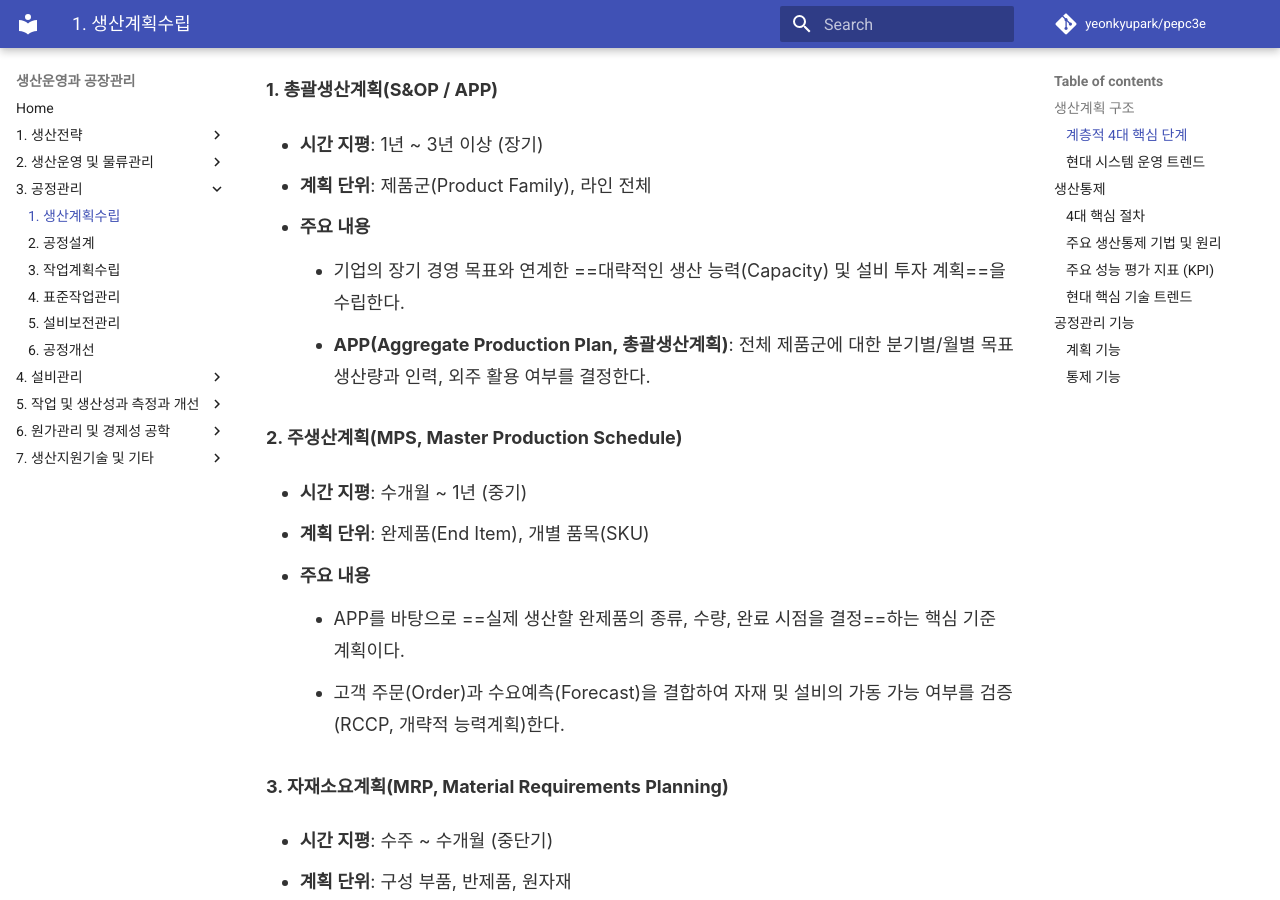
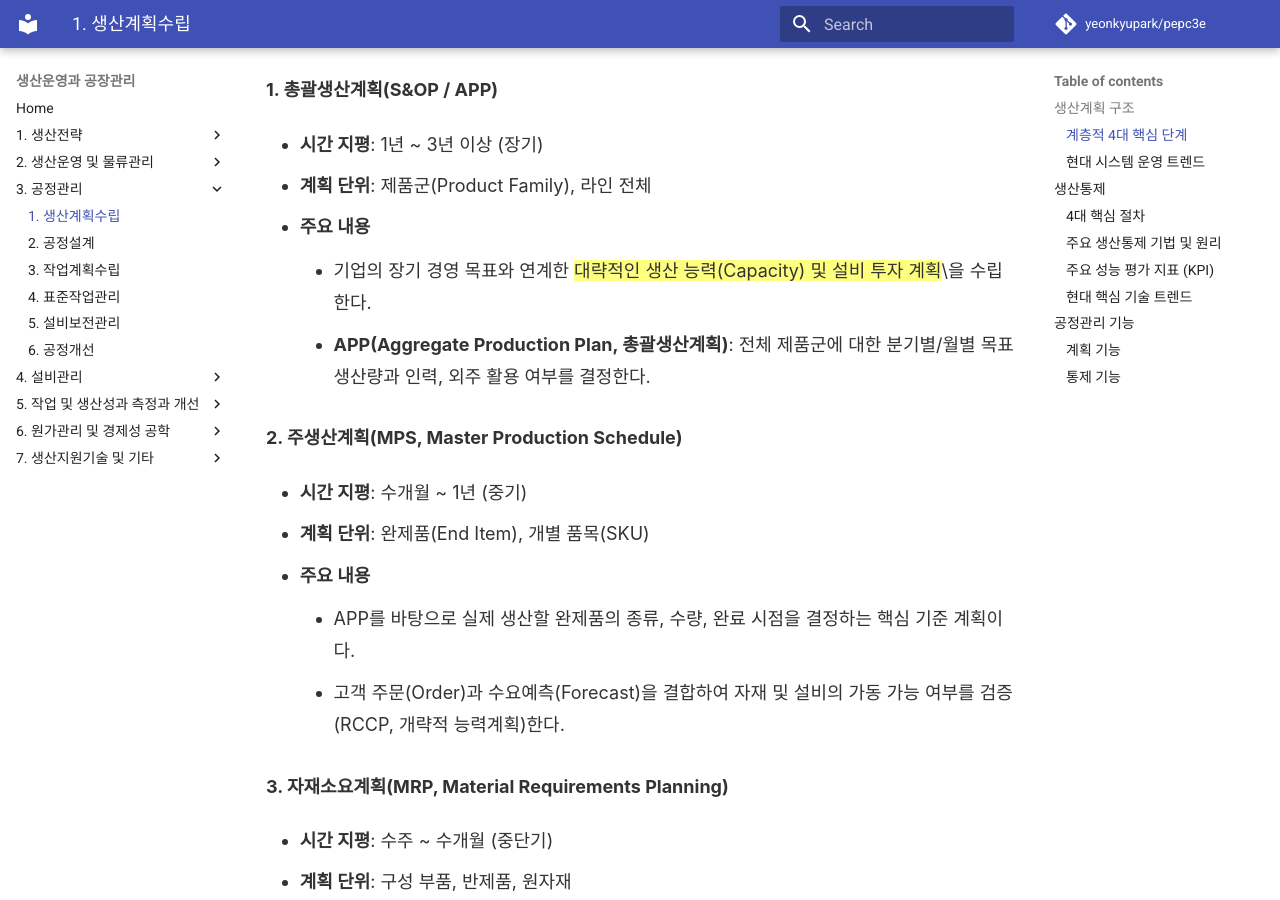
Before and after one commit to yeonkyupark/pepc3e, an MkDocs documentation site: the page built from docs/0301_production_planning.md, in a window 1280 px wide and 900 px high, scrolled down 1627 px. Built offline with MkDocs 1.6.1 and Material for MkDocs 9.7.7, drawn with Linux system fonts in a browser that asks for light colours; comment, search, counter and statistics services are not loaded; some of the changed text lies outside the part shown.

```diff
--- a/docs/0301_production_planning.md
+++ b/docs/0301_production_planning.md
@@ -38,7 +38,7 @@ flowchart TD
 * **시간 지평**: 1년 ~ 3년 이상 (장기)
 * **계획 단위**: 제품군(Product Family), 라인 전체
 * **주요 내용**
-    * 기업의 장기 경영 목표와 연계한 ==대략적인 생산 능력(Capacity) 및 설비 투자 계획==을 수립한다.
+    * 기업의 장기 경영 목표와 연계한 ==대략적인 생산 능력(Capacity) 및 설비 투자 계획==\을 수립한다.
     * **APP(Aggregate Production Plan, 총괄생산계획)**: 전체 제품군에 대한 분기별/월별 목표 생산량과 인력, 외주 활용 여부를 결정한다.
 
 **2. 주생산계획(MPS, Master Production Schedule)**
@@ -46,7 +46,7 @@ flowchart TD
 * **시간 지평**: 수개월 ~ 1년 (중기)
 * **계획 단위**: 완제품(End Item), 개별 품목(SKU)
 * **주요 내용**
-    * APP를 바탕으로 ==실제 생산할 완제품의 종류, 수량, 완료 시점을 결정==하는 핵심 기준 계획이다.
+    * APP를 바탕으로 실제 생산할 완제품의 종류, 수량, 완료 시점을 결정하는 핵심 기준 계획이다.
     * 고객 주문(Order)과 수요예측(Forecast)을 결합하여 자재 및 설비의 가동 가능 여부를 검증(RCCP, 개략적 능력계획)한다.
 
 **3. 자재소요계획(MRP, Material Requirements Planning)**
```
Also changed, not shown: other parts of docs/0301_production_planning.md (+1 -1 lines).
